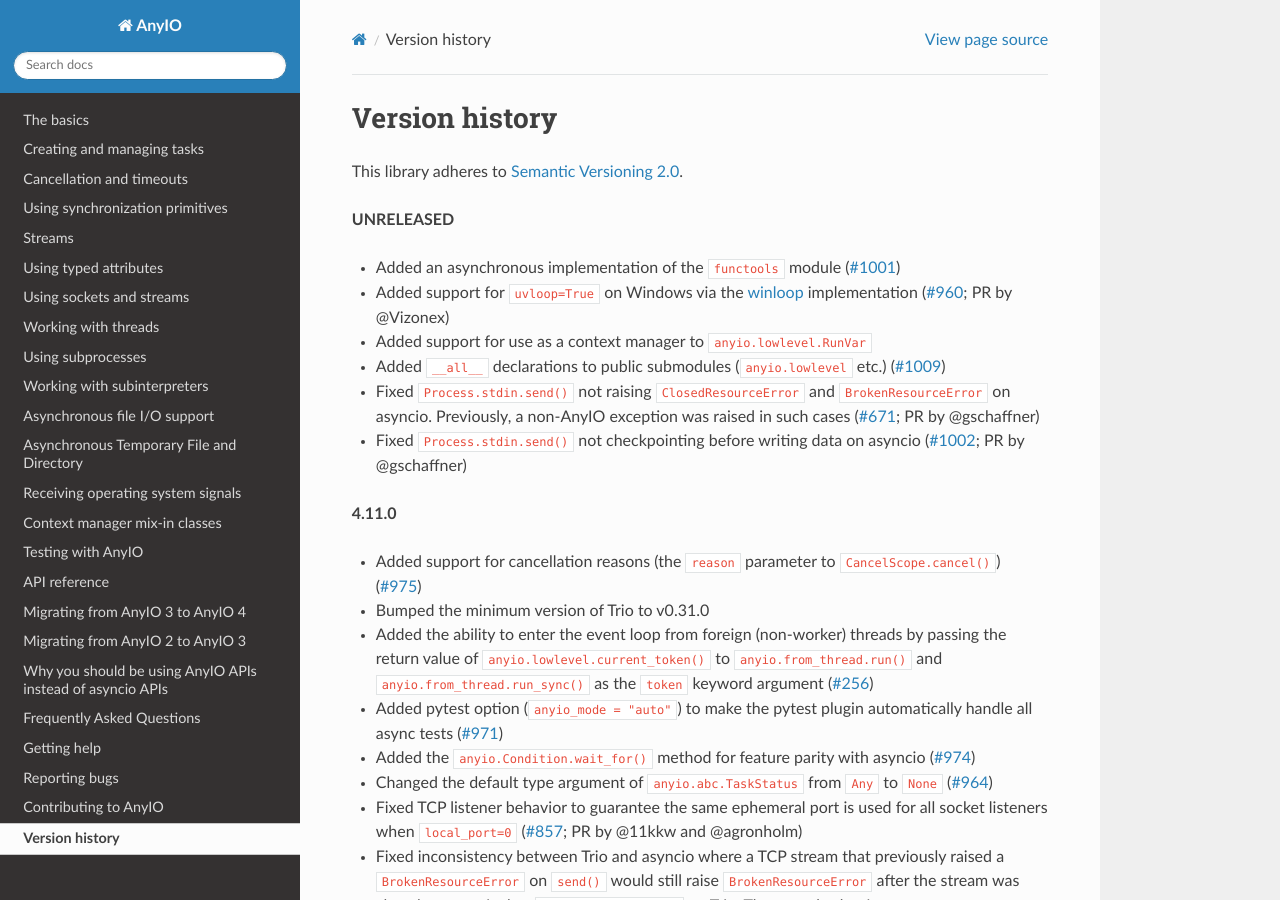
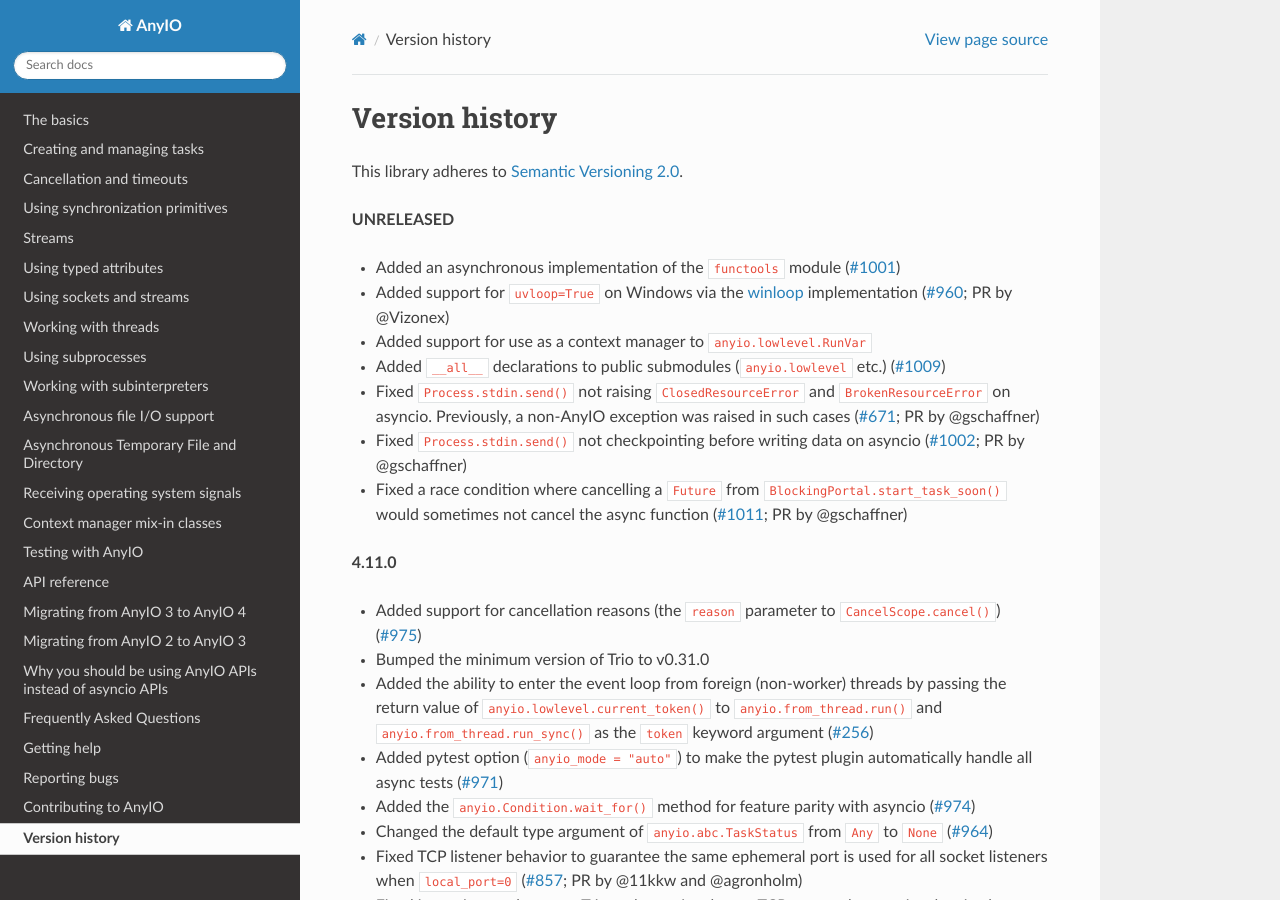
Before and after one commit to agronholm/anyio, a Sphinx documentation site: the page built from docs/versionhistory.rst, in a window 1280 px wide and 900 px high. Built offline with Sphinx 7.4.7 and the Read the Docs theme 3.1.0, drawn with Linux system fonts in a browser that asks for light colours; the version number could not be read and is left out.

Commit message:
Fix BlockingPortal.start_task_soon Future.cancel TOCTOU bug

```diff
--- a/docs/versionhistory.rst
+++ b/docs/versionhistory.rst
@@ -18,6 +18,9 @@ This library adheres to `Semantic Versioning 2.0 <http://semver.org/>`_.
   @gschaffner)
 - Fixed ``Process.stdin.send()`` not checkpointing before writing data on asyncio
   (`#1002 <https://github.com/agronholm/anyio/issues/1002>`_; PR by @gschaffner)
+- Fixed a race condition where cancelling a ``Future`` from
+  ``BlockingPortal.start_task_soon()`` would sometimes not cancel the async function
+  (`#1011 <https://github.com/agronholm/anyio/issues/1011>`_; PR by @gschaffner)
 
 .. _winloop: https://github.com/Vizonex/Winloop
 
```
Also changed, not shown: 1 other file.
